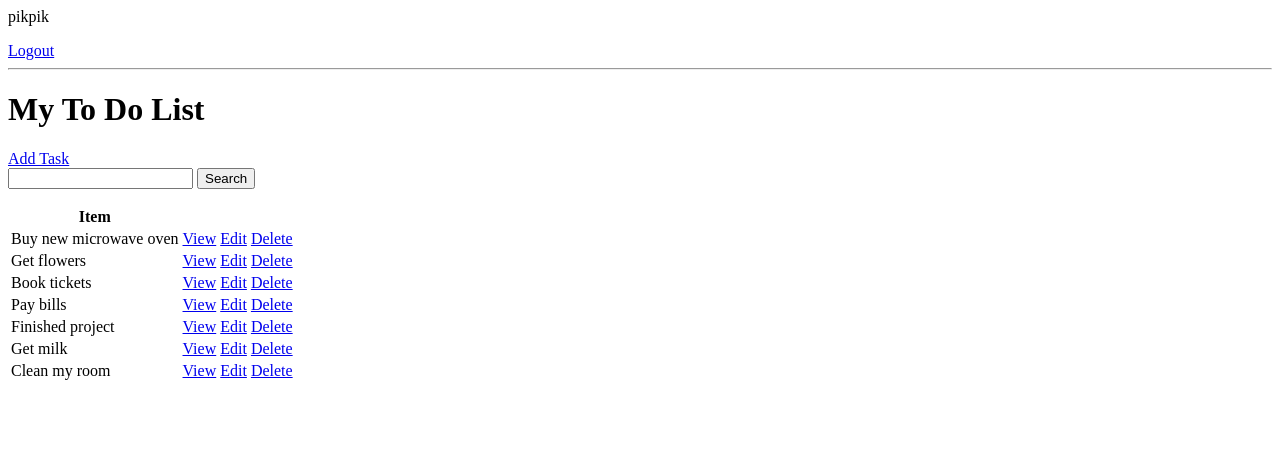
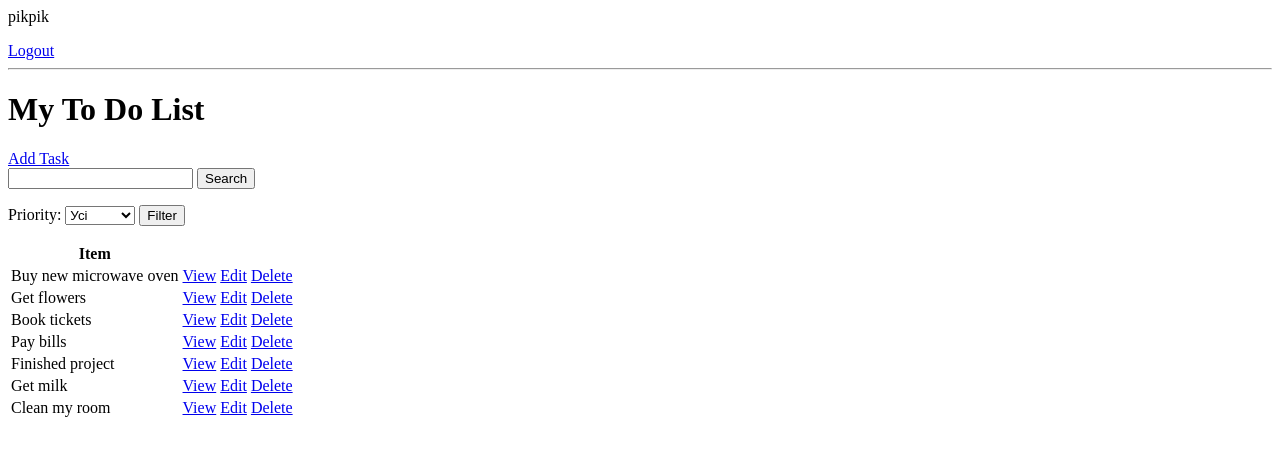
Before and after one commit to hrabenko/todo_list, a Django app: page / in a window 1280 px wide. Shown: the top 456 px of the page. Run offline with Django 3.2, Linux system fonts and the light colour scheme; a user stored in the database is signed in; data comes from the database, SQL or seed files in the repository; both versions use the stored data as it was after the commit.

Commit message:
added priority filter

```diff
--- a/base/templates/base/task_list.html
+++ b/base/templates/base/task_list.html
@@ -13,6 +13,17 @@
 <form method="GET">
     <input type="text" name="search-area" value="{{search_input}}">
     <input type="submit" value="Search">
+</form>
+
+<form method="GET">
+    <label for="priority">Priority:</label>
+    <select name="priority" id="priority">
+        <option value="">Усі</option>
+        <option value="H">High</option>
+        <option value="M">Medium</option>
+        <option value="L">Low</option>
+    </select>
+    <button type="submit">Filter</button>
 </form>
 
 <table>
--- a/base/views.py
+++ b/base/views.py
@@ -52,6 +52,13 @@ class TaskList(LoginRequiredMixin,ListView):
 
         context['search_input'] = search_input
 
+        priority_id = self.request.GET.get('priority')
+        if priority_id:
+            context['tasks'] = context['tasks'].filter(priority=priority_id)
+
+        context['priority_id'] = priority_id
+
+
         return context
 
 class TaskDetail(LoginRequiredMixin, DetailView):
```
Also changed, not shown: db.sqlite3.
